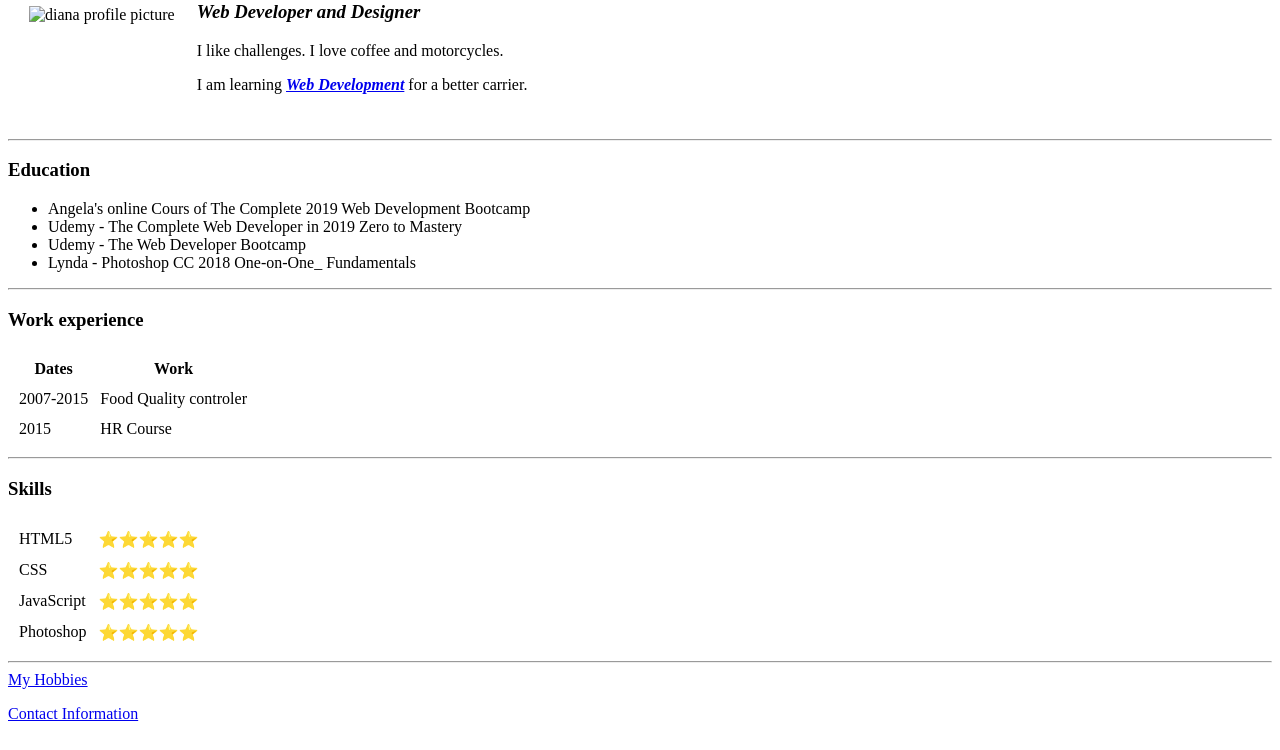
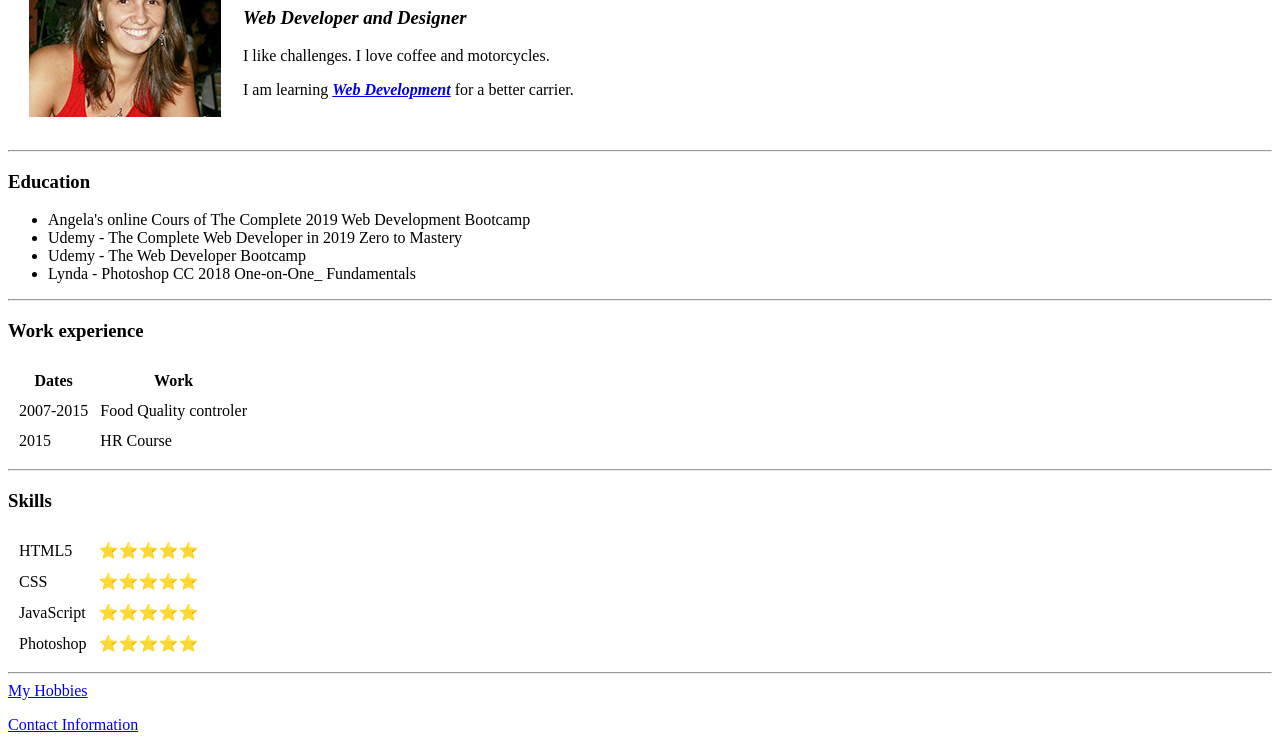
Before and after one commit to Dianaadi/CV, a plain HTML site: page index.html in a window 1280 px wide. Shown: the part 116-866 px from the top of the page. Drawn offline with Linux system fonts and the light colour scheme.

Commit message:
Update index.html

```diff
--- a/index.html
+++ b/index.html
@@ -9,7 +9,7 @@
 <body>
   <table cellspacing="20">
     <tr>
-      <td> <img src="images/Diana.jpg" alt="diana profile picture"></td>
+      <td> <img src="Diana.jpg" alt="diana profile picture"></td>
       <td>
         <h1>Diana Elena</h1>
         <h3><em><strong>Web Developer and Designer</strong></em></p>
```
